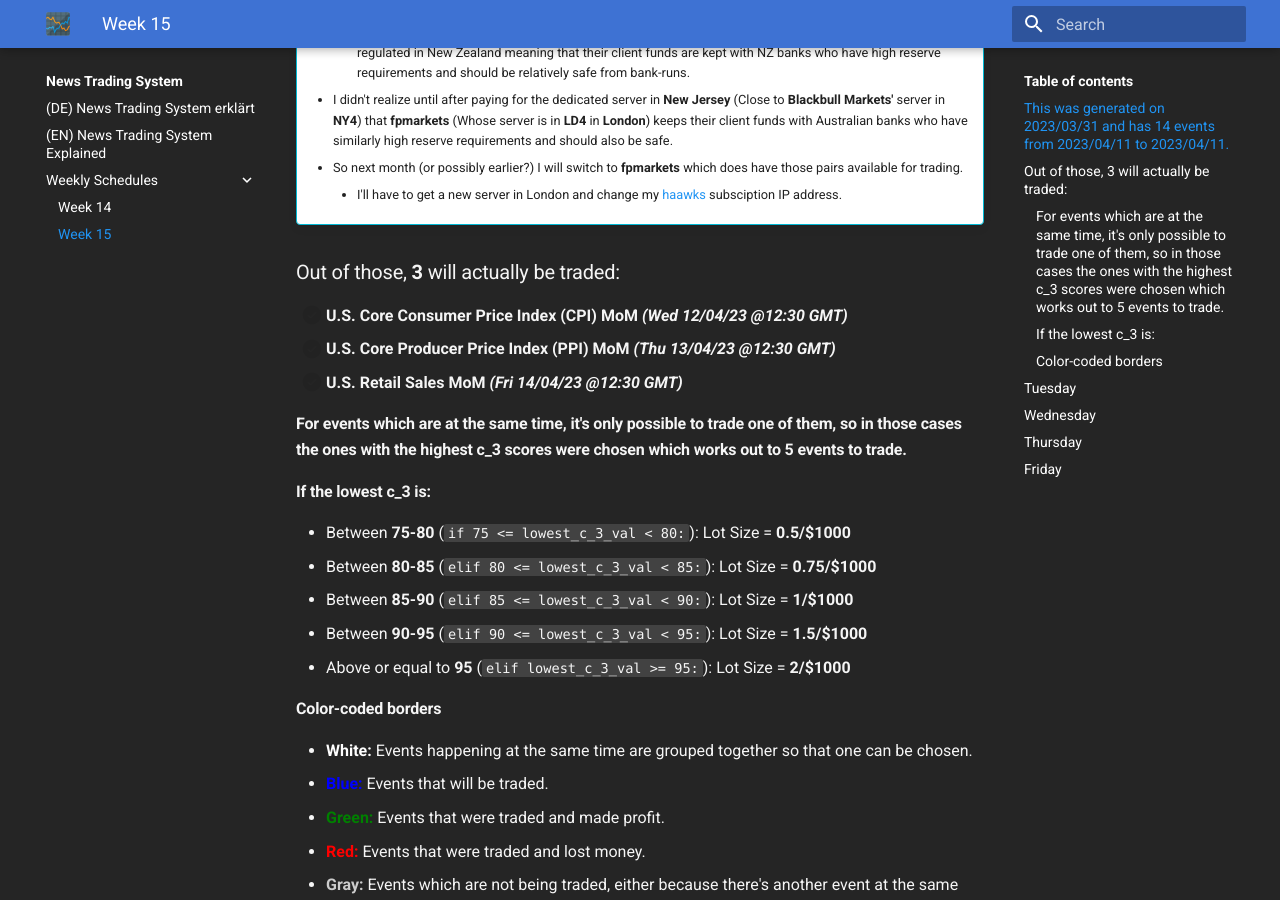
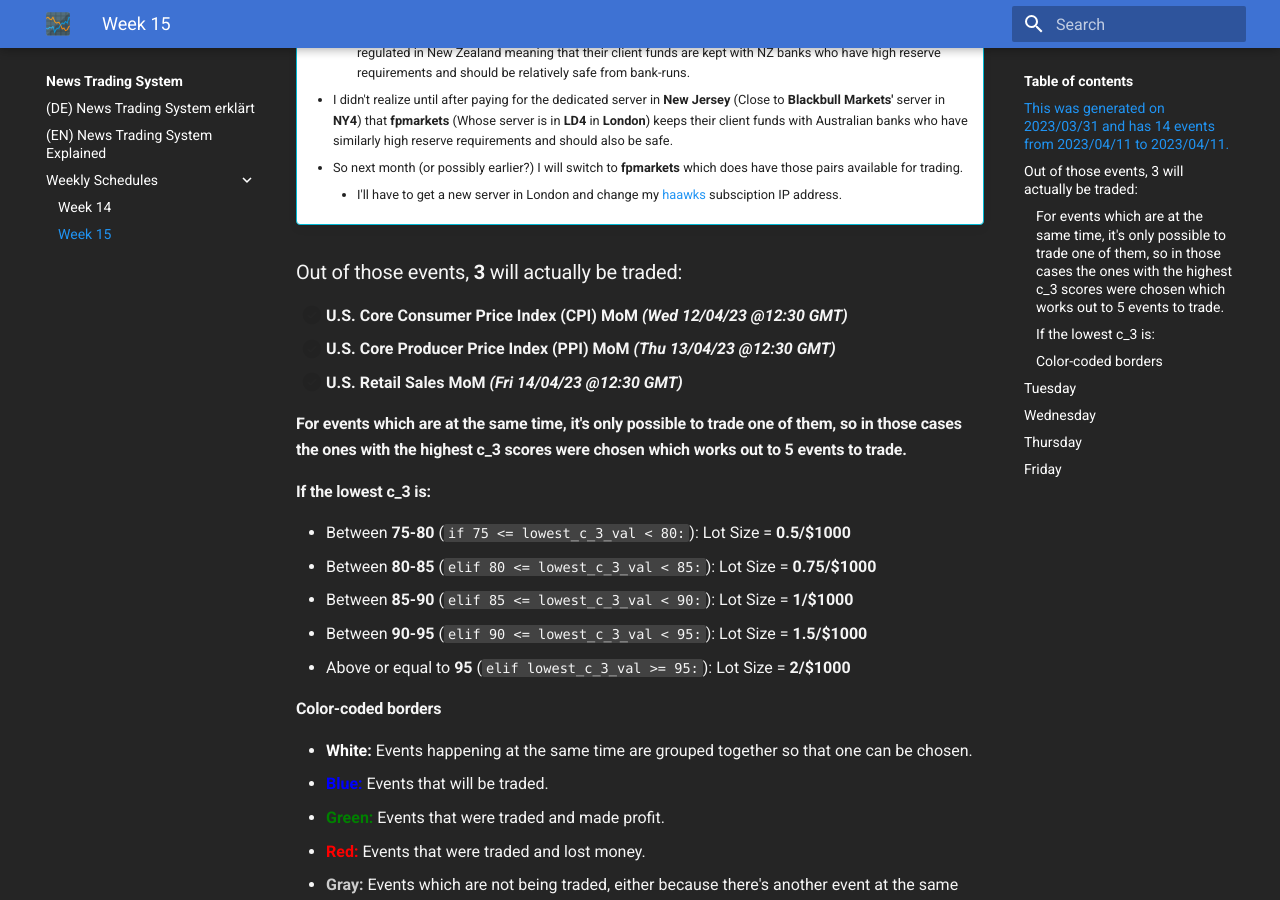
Before and after one commit to spliffli/news-trading-analyzer, an MkDocs documentation site: the page built from docs/weekly-schedules/week-15-schedule.md, in a window 1280 px wide and 900 px high, scrolled down 575 px. Built offline with MkDocs 1.6.1 and Material for MkDocs 9.7.7, drawn with Linux system fonts in a browser that asks for light colours; comment, search, counter and statistics services are not loaded.

Commit message:
updated docs

```diff
--- a/docs/weekly-schedules/week-15-schedule.md
+++ b/docs/weekly-schedules/week-15-schedule.md
@@ -14,7 +14,7 @@
       - So next month (or possibly earlier?) I will switch to **fpmarkets** which does have those pairs available for trading.
         - I'll have to get a new server in London and change my [haawks](https://www.haawks.com/) subsciption IP address.
 
-### Out of those, **3** will actually be traded:
+### Out of those events, **3** will actually be traded:
 
 - [ ] **U.S. Core Consumer Price Index (CPI) MoM** ***(Wed 12/04/23 @12:30 GMT)***
 - [ ] **U.S. Core Producer Price Index (PPI) MoM** ***(Thu 13/04/23 @12:30 GMT)***
```
